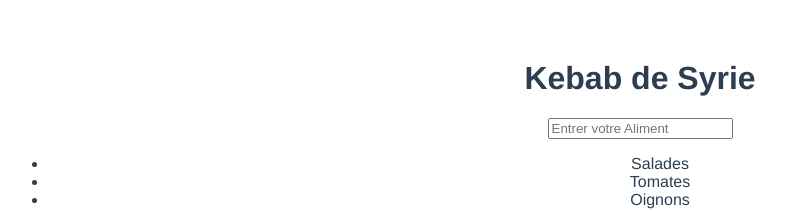
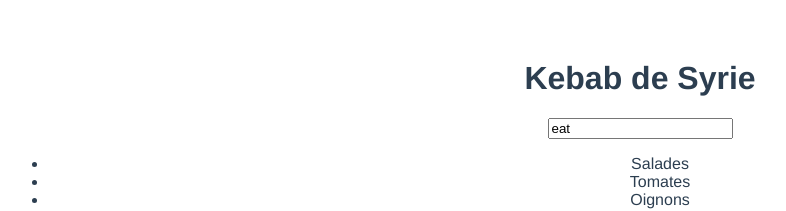
Before and after one commit to Kahwix/Proj06-ToDoList_with_Vue.js, a Vue app: page / in a window 1280 px wide. Shown: the top 211 px of the page, without its empty margins (0-786 px from the left). Built offline with nearby package versions, Linux system fonts and the light colour scheme.

Commit message:
Final version TodoList with vue.js (copyright Hachemi)

```diff
--- a/src/components/TodoInputText.vue
+++ b/src/components/TodoInputText.vue
@@ -1,12 +1,28 @@
 <template>
   <div class="control">
-    <input class="input is-focused" type="text" placeholder="Entrer votre Aliment" />
+    <input
+      class="input is-focused"
+      type="text"
+      placeholder="Entrer votre Aliment"
+      :value="value"
+      v-on="listeners"
+    />
   </div>
 </template>
 
 <script>
 export default {
-  props: ["value"]
+  props: ["value"],
+  computed: {
+    listeners() {
+      return {
+        // Pass all component listeners directly to input
+        ...this.$listeners,
+        // Override input listener to work with v-model
+        input: event => this.$emit("input", event.target.value)
+      };
+    }
+  }
 };
 </script>
 
--- a/src/components/TodoList.vue
+++ b/src/components/TodoList.vue
@@ -1,7 +1,7 @@
 <template>
   <div>
     <h1>Kebab de Syrie</h1>
-    <TodoInputText v-model="newEatText" />
+    <TodoInputText v-model="newEatText" @keydown.enter="addTodo" />
     <TodoListItem :bouf="bouf" />
   </div>
 </template>
@@ -20,6 +20,15 @@ export default {
       newEatText: "eat",
       bouf: ["Salades", "Tomates", "Oignons"]
     };
+  },
+  methods: {
+    addTodo() {
+      const trimmedText = this.newTodoText.trim();
+      if (trimmedText) {
+        this.todos.push(trimmedText);
+        this.newTodoText = "";
+      }
+    }
   }
 };
 </script>
```
